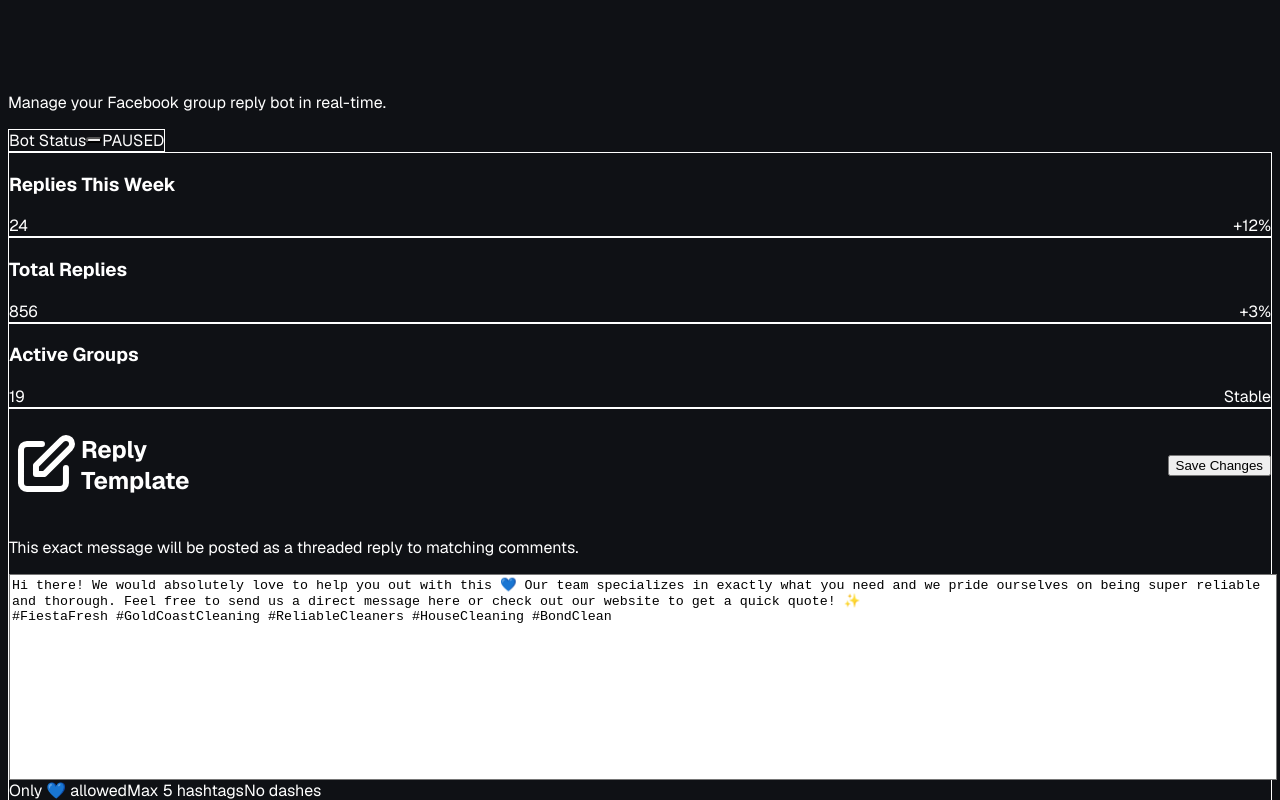
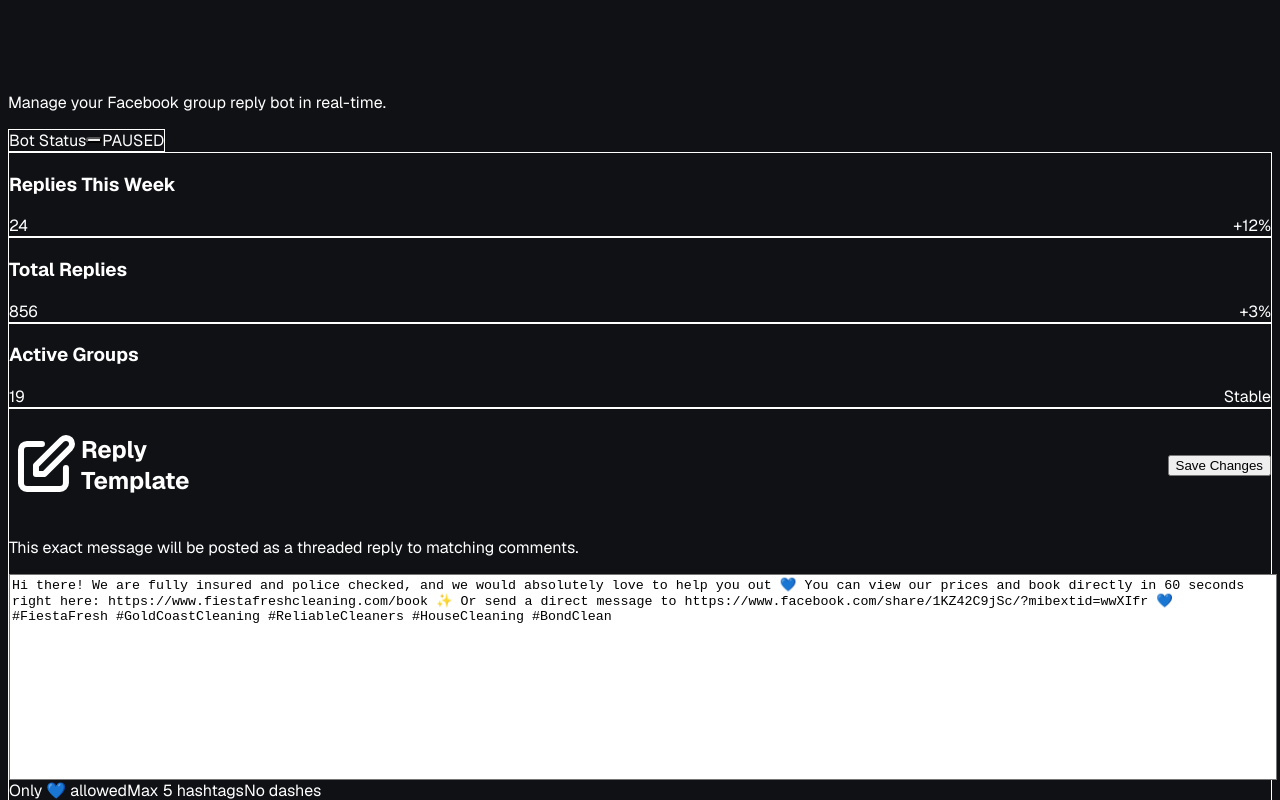
Before and after one commit to support897/Fiesta-Fresh-Comments-Automation, a Next.js app in the folder dashboard/: page / in a window 1280 px wide. Shown: the top 800 px of the page. Built offline with nearby package versions, Linux system fonts and the light colour scheme.

Commit message:
Update template text in dashboard

```diff
--- a/dashboard/src/app/page.tsx
+++ b/dashboard/src/app/page.tsx
@@ -4,7 +4,7 @@ import React, { useState } from "react";
 
 export default function Dashboard() {
   const [isBotActive, setIsBotActive] = useState(false);
-  const [template, setTemplate] = useState("Hi there! We would absolutely love to help you out with this 💙 Our team specializes in exactly what you need and we pride ourselves on being super reliable and thorough. Feel free to send us a direct message here or check out our website to get a quick quote! ✨\n#FiestaFresh #GoldCoastCleaning #ReliableCleaners #HouseCleaning #BondClean");
+  const [template, setTemplate] = useState("Hi there! We are fully insured and police checked, and we would absolutely love to help you out 💙 You can view our prices and book directly in 60 seconds right here: https://www.fiestafreshcleaning.com/book ✨ Or send a direct message to https://www.facebook.com/share/1KZ42C9jSc/?mibextid=wwXIfr 💙\n#FiestaFresh #GoldCoastCleaning #ReliableCleaners #HouseCleaning #BondClean");
 
   // Mock stats
   const stats = [
```
